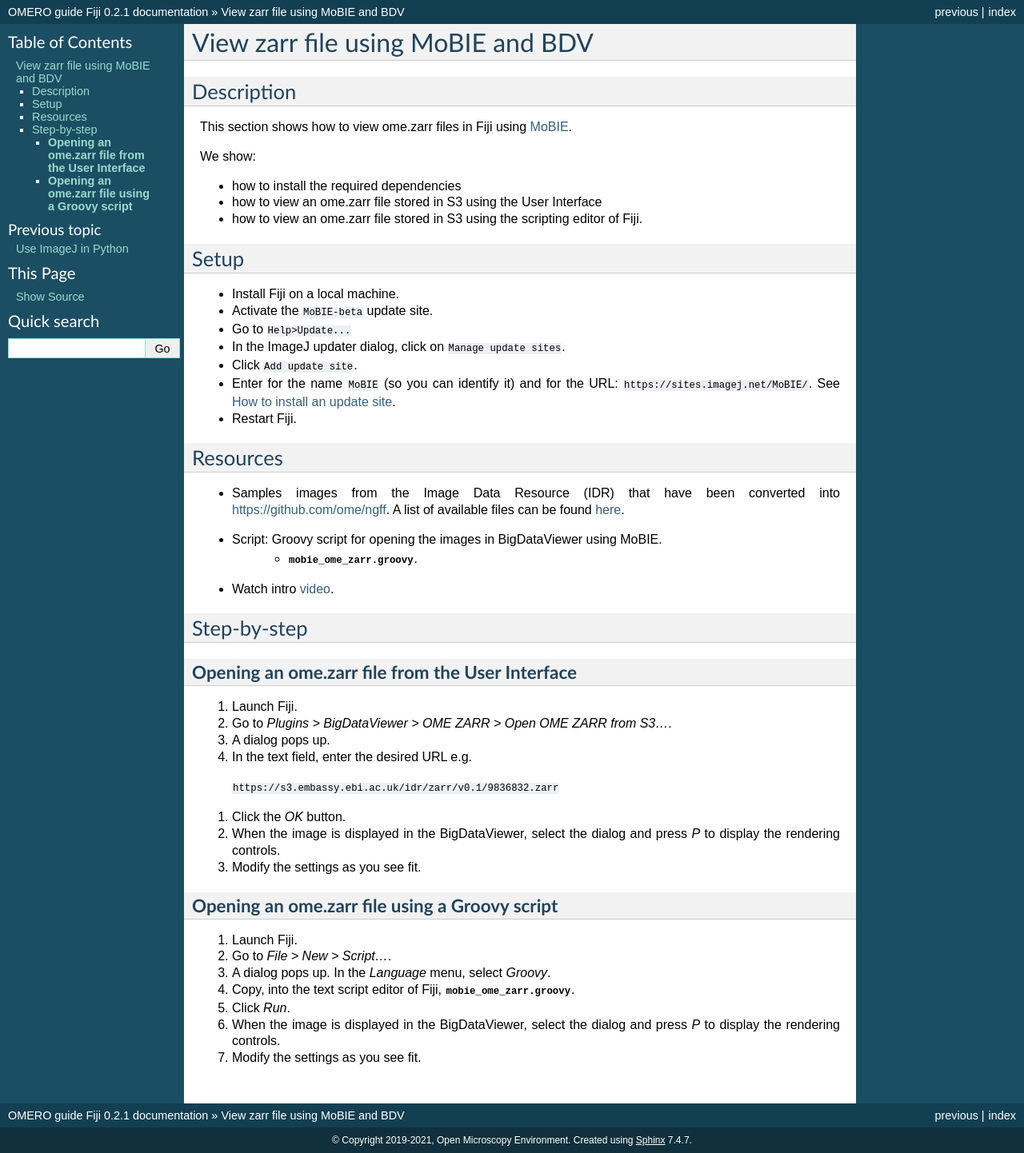
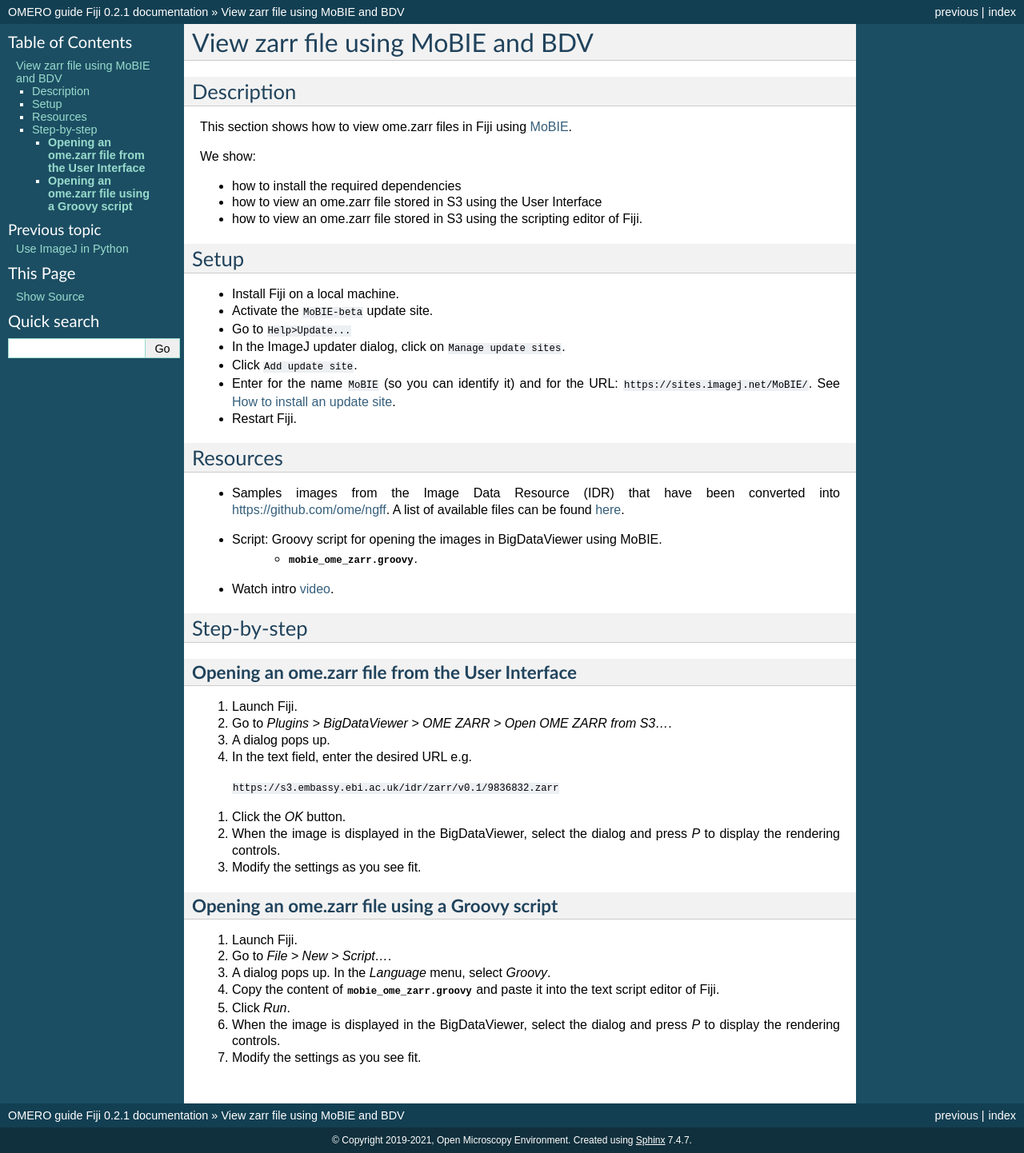
Before and after one commit to ome/omero-guide-fiji, a Sphinx documentation site: the page built from docs/view_mobie_zarr.rst, in a window 1280 px wide. Shown: the whole page at 80% size. Built offline with Sphinx 7.4.7, drawn with Linux system fonts in a browser that asks for light colours.

Commit message:
Update docs/view_mobie_zarr.rst
Co-authored-by: pwalczysko <p.walczysko@dundee.ac.uk>

```diff
--- a/docs/view_mobie_zarr.rst
+++ b/docs/view_mobie_zarr.rst
@@ -64,7 +64,7 @@
 
 #. A dialog pops up. In the *Language* menu, select *Groovy*.
 
-#. Copy, into the text script editor of Fiji, :download:`mobie_ome_zarr.groovy <../scripts/groovy/mobie_ome_zarr.groovy>`.
+#. Copy the content of :download:`mobie_ome_zarr.groovy <../scripts/groovy/mobie_ome_zarr.groovy>` and paste it into the text script editor of Fiji.
 
 #. Click *Run*.
 
```
